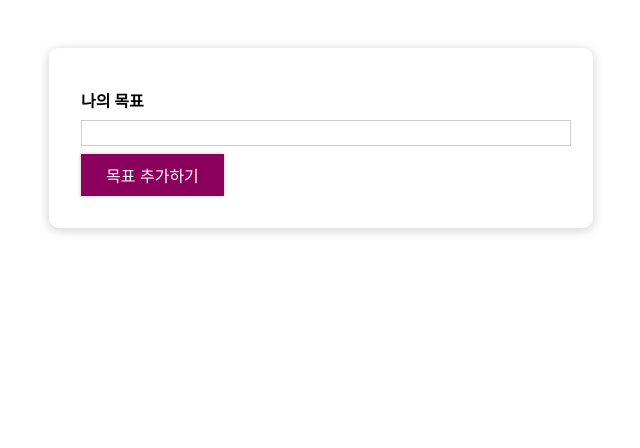
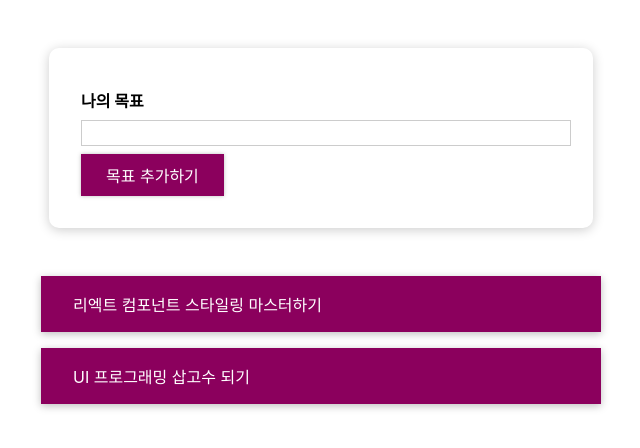
Before and after one commit to hydeandjek/React-practice, a React (Create React App) app: page / in a window 1280 px wide. Shown: the top 448 px of the page, without its empty margins (319-959 px from the left). Built offline with nearby package versions, Linux system fonts and the light colour scheme.

Commit message:
목표설정 APP - 기본 구성 (추가,삭제 기능)

```diff
--- a/src/App.js
+++ b/src/App.js
@@ -3,15 +3,71 @@
 import CourseInput from './components/CourseGoals/CourseInput';
 import CourseList from './components/CourseGoals/CourseList';
 
+const DUMMY_DATA = [
+  {
+    id: 'g1',
+    text: '리엑트 컴포넌트 스타일링 마스터하기',
+  },
+  {
+    id: 'g2',
+    text: 'UI 프로그래밍 삽고수 되기',
+  },
+];
+
 const App = () => {
+  const [goals, setGoals] = useState(DUMMY_DATA);
+
+  //input에게 전달할 함수
+  const addGoalHandler = (text) => {
+    // console.log('전달받은 텍스트:', text);
+    const newGoal = {
+      id: Math.random().toString(),
+      text: text,
+    };
+
+    //상태변수(배열) 수정
+    // setGoals([...goals, newGoal]);
+    setGoals((prevGoals) => [...prevGoals, newGoal]);
+  };
+
+  // 삭제 이벤트 핸들러를 CourseItem까지 내려보내야 한다.
+  const deleteGoalHandler = (id) => {
+    //console.log('전달된 id: ', id);
+    // const updateGoals = [...goals]; //상태 배열 그대로 복사해서 가져옴.
+    // const index = updateGoals.findIndex((goal) => goal.id === id);
+    // updateGoals.splice(index, 1);
+    // const updateGoals = goals.filter((goal) => goal.id !== id);
+
+    setGoals(goals.filter((goal) => goal.id !== id));
+  };
+
+  // CourseList 조건부 렌더링
+  let listContent = (
+    <p
+      style={{
+        color: 'red',
+        fontSize: '2em',
+        textAlign: 'center',
+      }}
+    >
+      목표를 등록해 주세요!
+    </p>
+  );
+  if (goals.length > 0) {
+    listContent = (
+      <CourseList
+        items={goals}
+        onDelete={deleteGoalHandler}
+      />
+    );
+  }
+
   return (
     <div>
       <section id='goal-form'>
-        <CourseInput />
+        <CourseInput onAdd={addGoalHandler} />
       </section>
-      <section id='goals'>
-        <CourseList />
-      </section>
+      <section id='goals'>{listContent}</section>
     </div>
   );
 };
--- a/src/components/CourseGoals/CourseInput.js
+++ b/src/components/CourseGoals/CourseInput.js
@@ -1,13 +1,30 @@
-import React from 'react';
+import React, { useState } from 'react';
 import './CourseInput.css';
 import Button from '../UI/Button/Button';
 
-const CourseInput = () => {
+const CourseInput = ({ onAdd }) => {
+  const [enteredText, setEnteredText] = useState('');
+  const textChangeHandler = (e) => {
+    setEnteredText(e.target.value);
+  };
+  const formSubmitHandler = (e) => {
+    e.preventDefault();
+    // console.log(enteredText);
+
+    onAdd(enteredText);
+
+    setEnteredText('');
+  };
+
   return (
-    <form>
+    <form onSubmit={formSubmitHandler}>
       <div className='form-control'>
         <label>나의 목표</label>
-        <input type='text' />
+        <input
+          type='text'
+          onChange={textChangeHandler}
+          value={enteredText}
+        />
       </div>
       <Button type='submit'>목표 추가하기</Button>
     </form>
--- /dev/null
+++ b/src/components/CourseGoals/CourseItem.css
@@ -0,0 +1,8 @@
+.goal-item {
+  margin: 1rem 0;
+  background: #8b005d;
+  box-shadow: 0 2px 8px rgba(0, 0, 0, 0.26);
+  color: white;
+  padding: 1rem 2rem;
+  cursor: pointer;
+}
--- /dev/null
+++ b/src/components/CourseGoals/CourseItem.js
@@ -0,0 +1,15 @@
+import React from 'react';
+import './CourseItem.css';
+
+export const CourseItem = ({ item, onDelete }) => {
+  return (
+    <li
+      className='goal-item'
+      onClick={() => onDelete(item.id)}
+    >
+      {item.text}
+    </li>
+  );
+};
+
+export default CourseItem;
--- a/src/components/CourseGoals/CourseList.js
+++ b/src/components/CourseGoals/CourseList.js
@@ -1,9 +1,18 @@
 import React from 'react';
 import './CourseList.css';
-const CourseList = () => {
+import { CourseItem } from './CourseItem';
+const CourseList = ({ items, onDelete }) => {
   return (
     <ul className='goal-list'>
-      <li></li>
+      {items.map((item) => {
+        return (
+          <CourseItem
+            key={item.id}
+            item={item}
+            onDelete={onDelete}
+          />
+        );
+      })}
     </ul>
   );
 };
--- a/src/components/UI/Button/Button.js
+++ b/src/components/UI/Button/Button.js
@@ -6,7 +6,7 @@
     <button
       type={type}
       className='button'
-      onClick={onclick}
+      onClick={onClick}
     >
       {children}
     </button>
```
